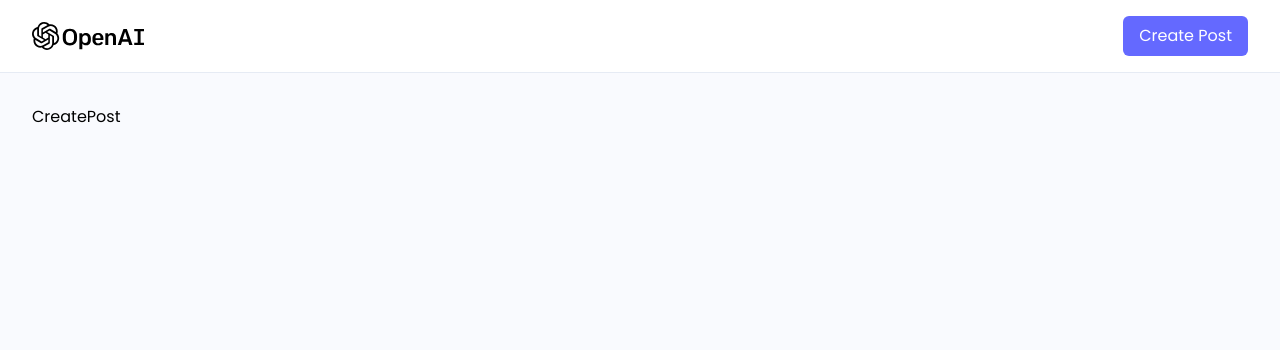
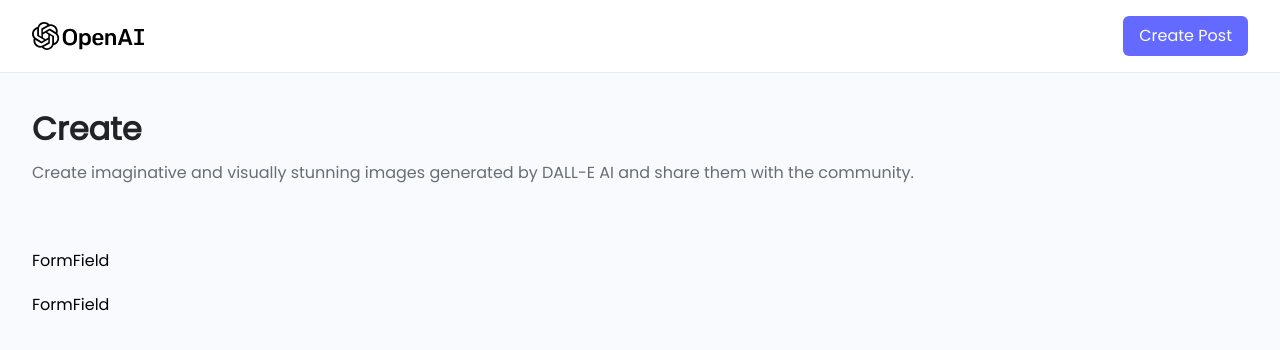
Before and after one commit to virajA404/AI-Image-Generation-App, a React (Vite) app in the folder client/AI Image Generation App/: page /create-post in a window 1280 px wide. Shown: the top 350 px of the page. Built offline with nearby package versions, Linux system fonts and the light colour scheme.

Commit message:
create post page

```diff
--- a/client/AI Image Generation App/src/pages/CreatePost.jsx
+++ b/client/AI Image Generation App/src/pages/CreatePost.jsx
@@ -1,8 +1,66 @@
-import React from 'react'
+import React, { useState } from 'react'
+import { Navigate, useNavigate } from 'react-router-dom'
+
+import {preview} from '../assets'
+import {getRandomPrompt} from '../utils/utils'
+import { FormField,Loader } from '../components'
 
 function CreatePost() {
+  const navigate = useNavigate();
+  const [form, setForm] = useState({
+    name: '',
+    prompt: '',
+    photo: ''
+  });
+
+  const [generatingImg, getGeneratingImg] = useState(false);
+  const [loading, setLoading] = useState(false);
+
+  const handleSubmit = () => {
+
+  }
+
+  const handleChange = (e) => {
+
+  }
+
+  const handleSurpriseMe = () => {
+
+  }
+
   return (
-    <div>CreatePost</div>
+    <section className='max-w-7xl mx-auto'>
+      <div>
+        <h1 className="font-extrabold text-[#222328] text-[32px]">Create</h1>
+        <p className="mt-2 text-[#666e75] text-[16px] max-w[500px]">
+        Create imaginative and visually stunning images generated by DALL-E AI
+        and share them with the community.
+        </p>
+      </div>
+
+      <form className='mt-16 max-w-3xl'onSubmit={handleSubmit}>
+        <div className='flex flex-col gap-5'>
+          <FormField
+            labelName="Your Name"
+            type="text"
+            name="name"
+            placeholder="John Doe"
+            value={form.name}
+            handleChange = {handleChange}
+          />
+          <FormField
+            labelName="Prompt"
+            type="text"
+            name="prompt"
+            placeholder='an oil pastel drawing of an annoyed cat in a spaceship'
+            value={form.prompt}
+            handleChange = {handleChange}
+            isSurpriseMe
+            handleSurpriseMe = {handleSurpriseMe}
+          />
+        </div>
+      </form>
+    </section>
   )
 }
 
```
